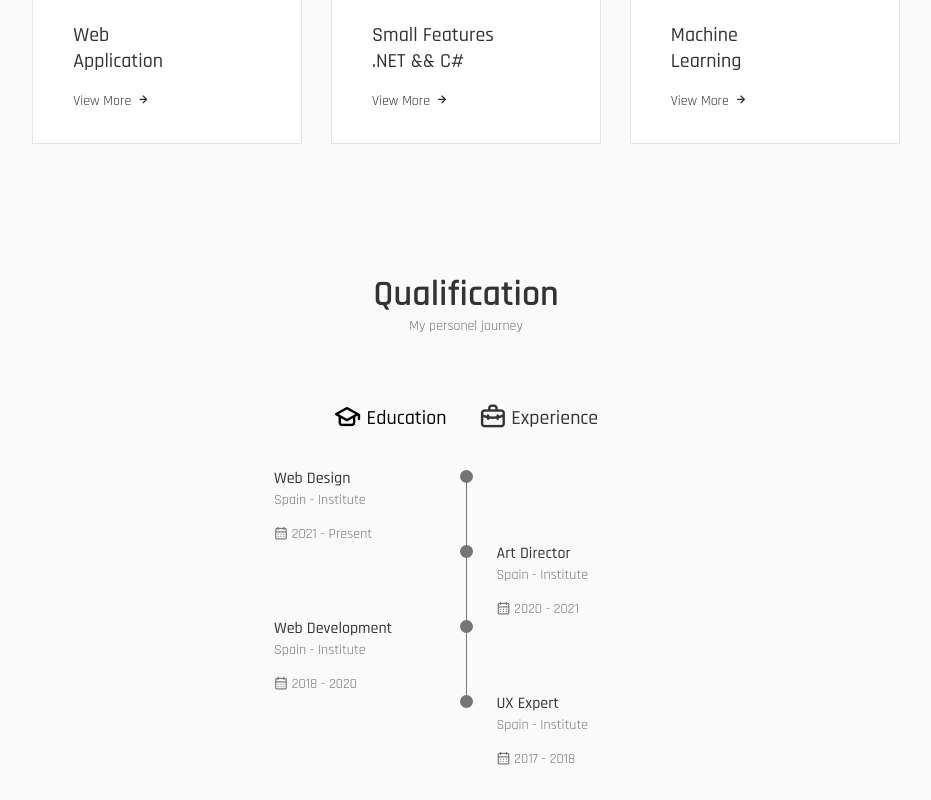
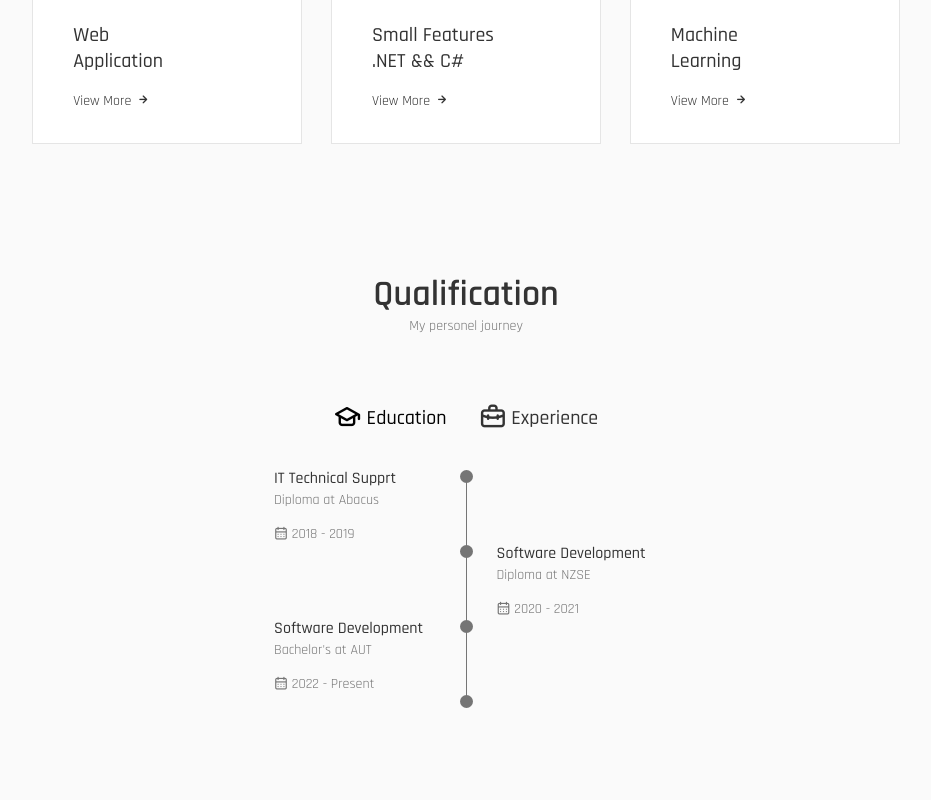
Before and after one commit to Na-David/Portfolio, a React (Create React App) app: page / in a window 1280 px wide. Shown: the part 2247-3047 px from the top of the page, without its empty margins (174-1105 px from the left). After the commit the page ends 2993 px from the top, so only its background shows below. Built offline with nearby package versions, Linux system fonts and the light colour scheme; the HTML template or start-up script is replaced by a standard one.

Commit message:
Qualification F

```diff
--- a/src/components/Qualification/Qualification.js
+++ b/src/components/Qualification/Qualification.js
@@ -50,12 +50,12 @@ const Qualification = () => {
           >
             <div className="qualification__data">
               <div>
-                <h3 className="qualification__title">Web Design</h3>
+                <h3 className="qualification__title">IT Technical Supprt</h3>
                 <span className="qualification__subtitle">
-                  Spain - Institute
+                  Diploma at Abacus
                 </span>
                 <div className="qualification__calender">
-                  <i className="uil uil-calendar-alt"></i> 2021 - Present
+                  <i className="uil uil-calendar-alt"></i> 2018 - 2019
                 </div>
               </div>
 
@@ -74,9 +74,9 @@ const Qualification = () => {
               </div>
 
               <div>
-                <h3 className="qualification__title">Art Director</h3>
+                <h3 className="qualification__title">Software Development</h3>
                 <span className="qualification__subtitle">
-                  Spain - Institute
+                  Diploma at NZSE
                 </span>
                 <div className="qualification__calender">
                   <i className="uil uil-calendar-alt"></i> 2020 - 2021
@@ -86,12 +86,12 @@ const Qualification = () => {
 
             <div className="qualification__data">
               <div>
-                <h3 className="qualification__title">Web Development</h3>
+                <h3 className="qualification__title">Software Development</h3>
                 <span className="qualification__subtitle">
-                  Spain - Institute
+                  Bachelor's at AUT
                 </span>
                 <div className="qualification__calender">
-                  <i className="uil uil-calendar-alt"></i> 2018 - 2020
+                  <i className="uil uil-calendar-alt"></i> 2022 - Present
                 </div>
               </div>
 
@@ -101,6 +101,7 @@ const Qualification = () => {
               </div>
             </div>
 
+
             <div className="qualification__data">
               <div></div>
 
@@ -108,15 +109,16 @@ const Qualification = () => {
                 <span className="qualification__rounder"></span>
               </div>
 
-              <div>
-                <h3 className="qualification__title">UX Expert</h3>
+              {/* <div>
+                <h3 className="qualification__title">Just in case</h3>
                 <span className="qualification__subtitle">
-                  Spain - Institute
+                  Somewhere
                 </span>
                 <div className="qualification__calender">
-                  <i className="uil uil-calendar-alt"></i> 2017 - 2018
+                  <i className="uil uil-calendar-alt"></i> 2023 - ??
                 </div>
-              </div>
+              </div> */}
+
             </div>
           </div>
 
@@ -127,14 +129,15 @@ const Qualification = () => {
                 : "qualification__content"
             }
           >
-            <div className="qualification__data">
+            {/* Experience Details */}
+            {/* <div className="qualification__data">
               <div>
-                <h3 className="qualification__title">Product Designer</h3>
+                <h3 className="qualification__title">1</h3>
                 <span className="qualification__subtitle">
-                  Microsoft - Spain
+                  1
                 </span>
                 <div className="qualification__calender">
-                  <i className="uil uil-calendar-alt"></i> 2021 - Present
+                  <i className="uil uil-calendar-alt"></i> 1
                 </div>
               </div>
 
@@ -153,29 +156,29 @@ const Qualification = () => {
               </div>
 
               <div>
-                <h3 className="qualification__title">UX Designer</h3>
+                <h3 className="qualification__title">2</h3>
                 <span className="qualification__subtitle">
-                  Apple Inc - Spain
+                  2
                 </span>
                 <div className="qualification__calender">
-                  <i className="uil uil-calendar-alt"></i> 2020 - 2021
+                  <i className="uil uil-calendar-alt"></i> 2
                 </div>
               </div>
             </div>
 
             <div className="qualification__data">
               <div>
-                <h3 className="qualification__title">Web Designer</h3>
-                <span className="qualification__subtitle">Figma - Spain</span>
+                <h3 className="qualification__title">3</h3>
+                <span className="qualification__subtitle">3</span>
                 <div className="qualification__calender">
-                  <i className="uil uil-calendar-alt"></i> 2018 - 2020
+                  <i className="uil uil-calendar-alt"></i> 3
                 </div>
               </div>
 
               <div>
                 <span className="qualification__rounder"></span>
               </div>
-            </div>
+            </div> */}
           </div>
         </div>
       </div>
```
